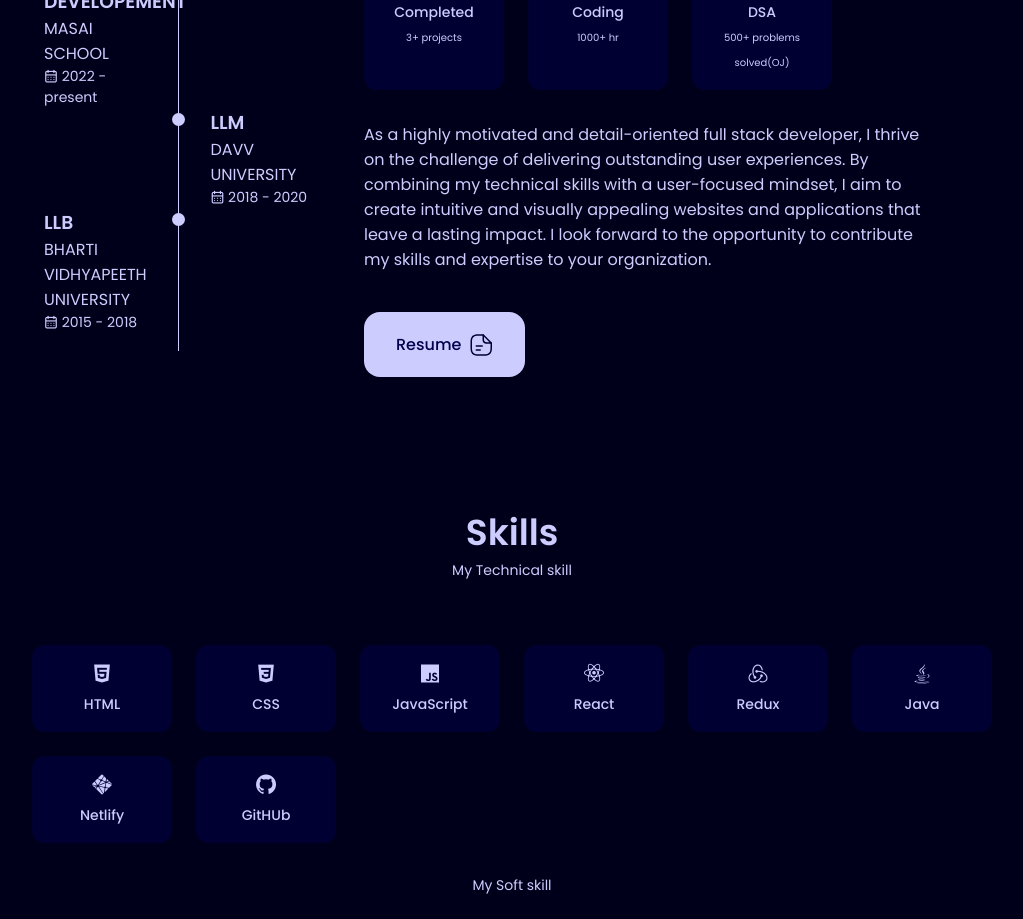
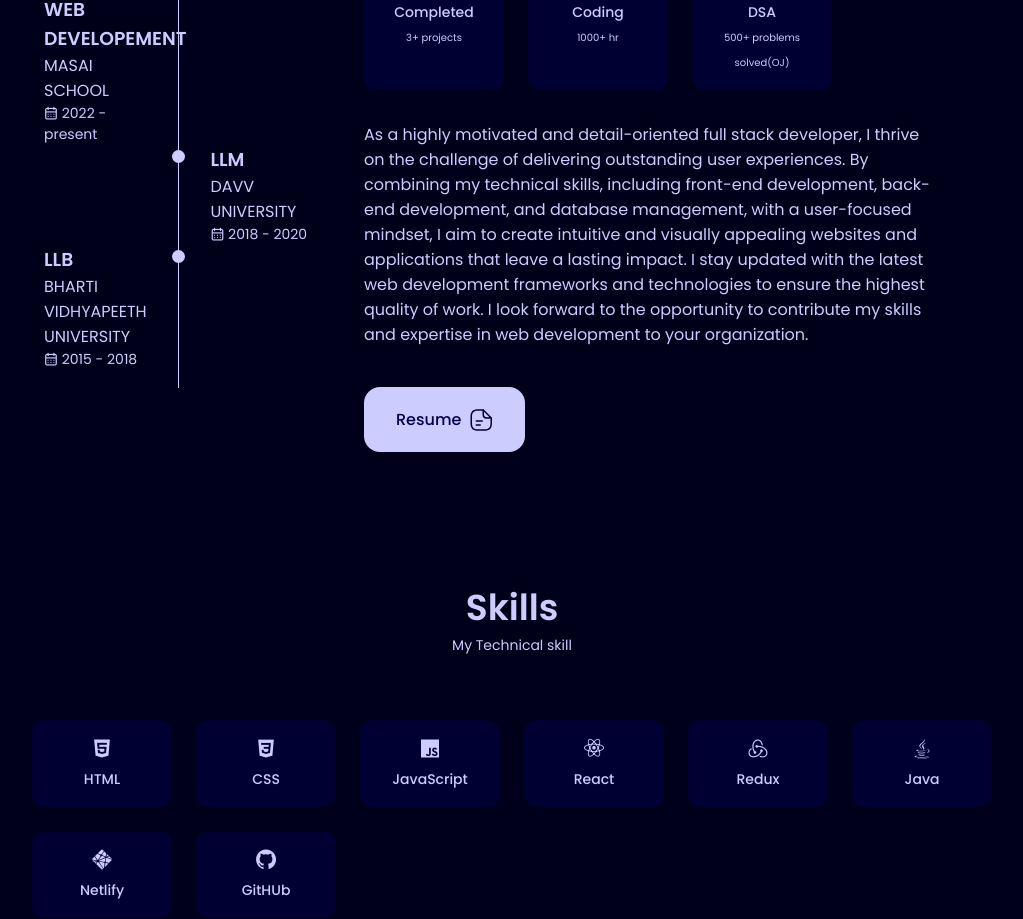
Before and after one commit to nikitaGupta2106/nikitaGupta2106.github.io, a React (Create React App) app: page / in a window 1280 px wide. Shown: the part 1000-1919 px from the top of the page, without its empty margins (128-1151 px from the left). Built offline with nearby package versions, Linux system fonts and the light colour scheme.

Commit message:
Portfolio Updated

```diff
--- a/src/components/about/About.jsx
+++ b/src/components/about/About.jsx
@@ -18,13 +18,16 @@ const About = () => {
           <p className="about__description" id="user-detail-intro">
             As a highly motivated and detail-oriented full stack developer, I
             thrive on the challenge of delivering outstanding user experiences.
-            By combining my technical skills with a user-focused mindset, I aim
-            to create intuitive and visually appealing websites and applications
-            that leave a lasting impact. I look forward to the opportunity to
-            contribute my skills and expertise to your organization.
+            By combining my technical skills, including front-end development,
+            back-end development, and database management, with a user-focused
+            mindset, I aim to create intuitive and visually appealing websites
+            and applications that leave a lasting impact. I stay updated with
+            the latest web development frameworks and technologies to ensure the
+            highest quality of work. I look forward to the opportunity to
+            contribute my skills and expertise in web development to your
+            organization.
           </p>
           <a
-            target="_blank"
             download={resume}
             href={resume}
             className="button button--flex "
--- a/src/components/home/Home.jsx
+++ b/src/components/home/Home.jsx
@@ -10,7 +10,7 @@ const Home = () => {
       <div className="home__container container grid">
         <div className="home__content grid">
           <Social />
-          <div className="home__img home-img">
+          <div className="home__img">
             <img class="home-img" src={profilePic} />
           </div>
           <Data />
```
